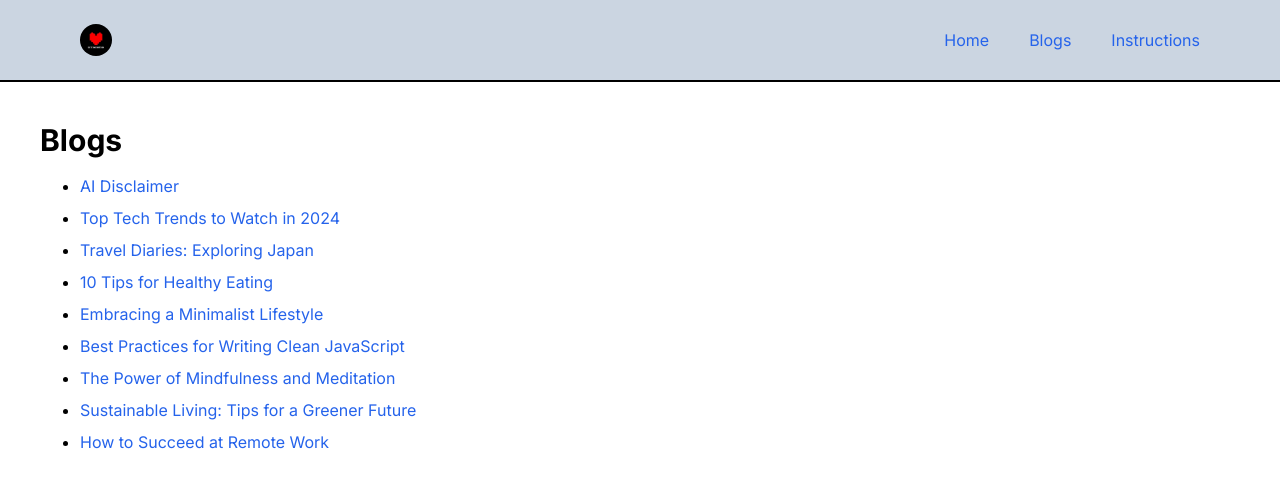
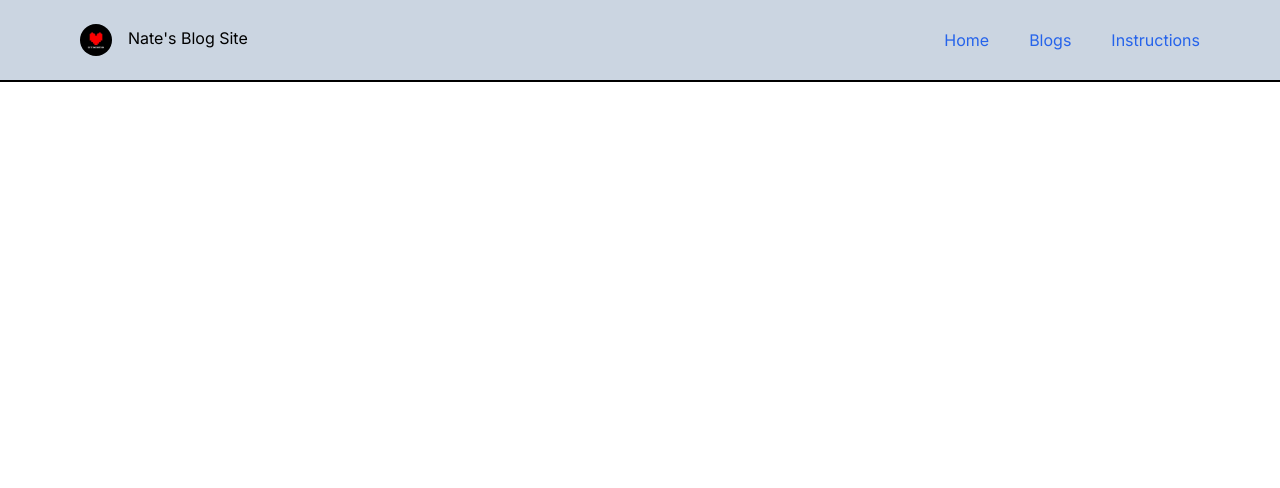
Before and after one commit to Oculux314/wdcc-academy-mini-project, a Next.js app: page /blogs in a window 1280 px wide. Shown: the top 488 px of the page. Built offline with nearby package versions, Linux system fonts and the light colour scheme.

Commit message:
:bug: try disabling fetch temporaily to enable building of api routes

```diff
--- a/src/app/blogs/page.tsx
+++ b/src/app/blogs/page.tsx
@@ -1,6 +1,7 @@
 import { Blog } from "@/types/Blog";
 
 export default async function BlogsPage() {
+  return null;
   const res = await fetch("http://localhost:3000/api/blogs");
   const blogs = (await res.json()) as Blog[];
 
--- a/src/components/NavBar.tsx
+++ b/src/components/NavBar.tsx
@@ -8,8 +8,13 @@ export default function NavBar() {
       <ul className="flex items-center gap-10">
         <li className="mr-auto">
           <Link href="/">
-            <Image src={pfp} alt="Oculux" className="rounded-full h-8 w-8" />
+            <Image
+              src={pfp}
+              alt="Oculux"
+              className="rounded-full h-8 w-8 inline mr-4"
+            />
           </Link>
+          <span>Nate&apos;s Blog Site</span>
         </li>
         <li>
           <Link href="/">Home</Link>
```
